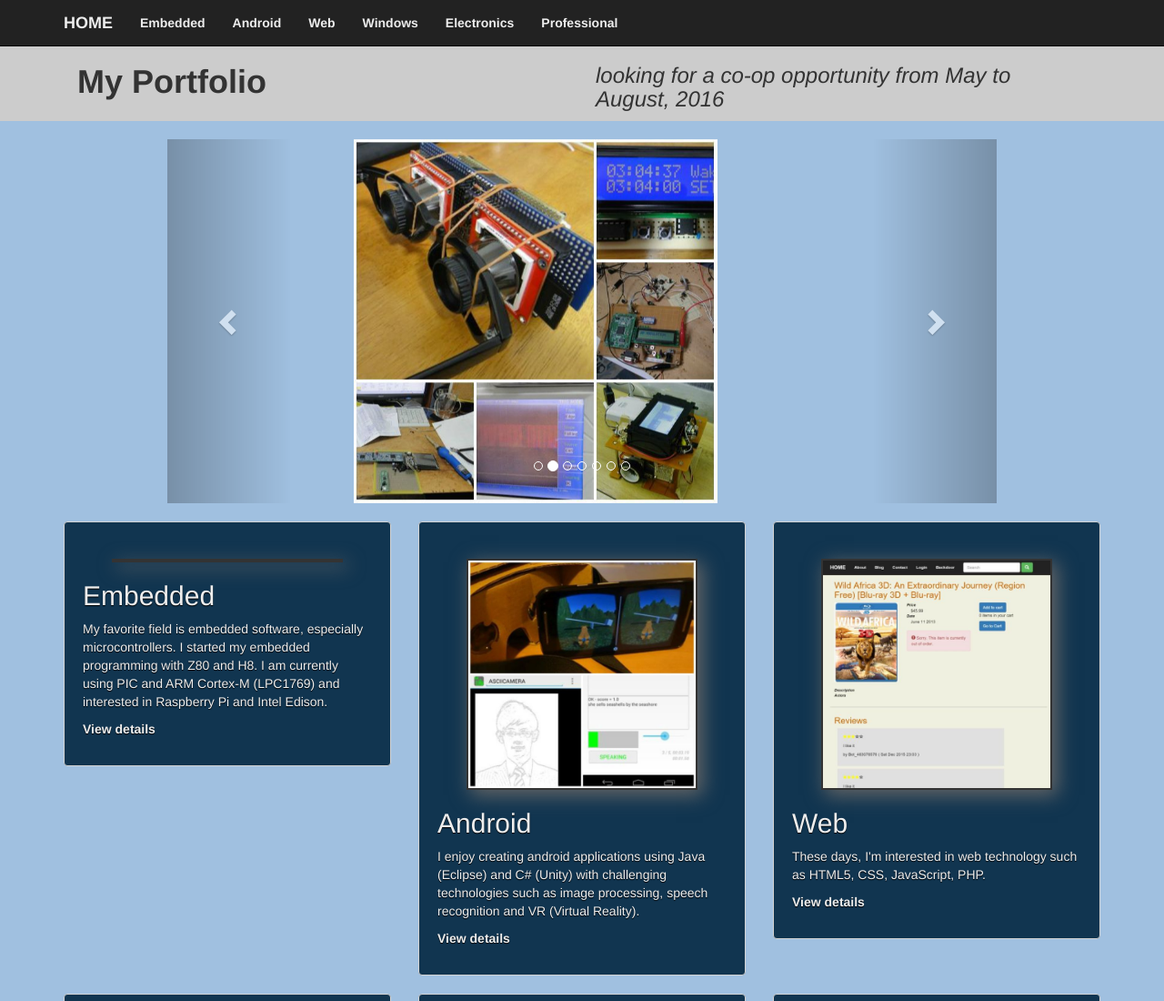
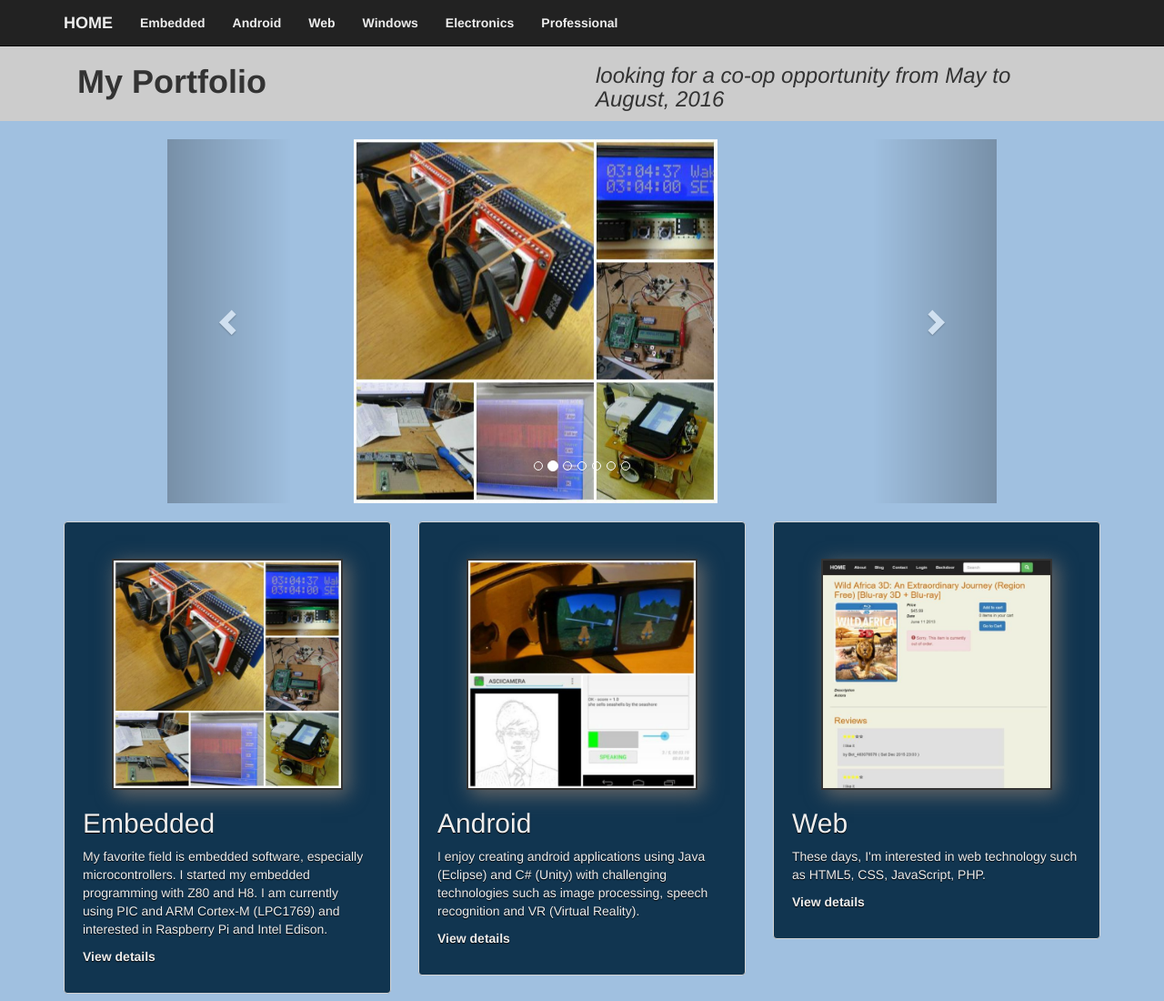
Before and after one commit to iwatake2222/take-iwiw.github.io, a plain HTML site: page index.html in a window 1280 px wide. Shown: the top 1100 px of the page at 91% size. Drawn offline with Linux system fonts and the light colour scheme.

Commit message:
updated image modified data to be shown at linkedin

```diff
--- a/index.html
+++ b/index.html
@@ -106,7 +106,7 @@
 						<article class="category-brief">
 							<figure>
 								<a href="./pages/embedded.html">
-
+									<img src="./images/embedded_thm.jpg" alt="Embedded apps" title="Embedded apps">
 								</a>
 							</figure>
 							<h2><a href="./pages/embedded.html">Embedded</a></h2>
```
